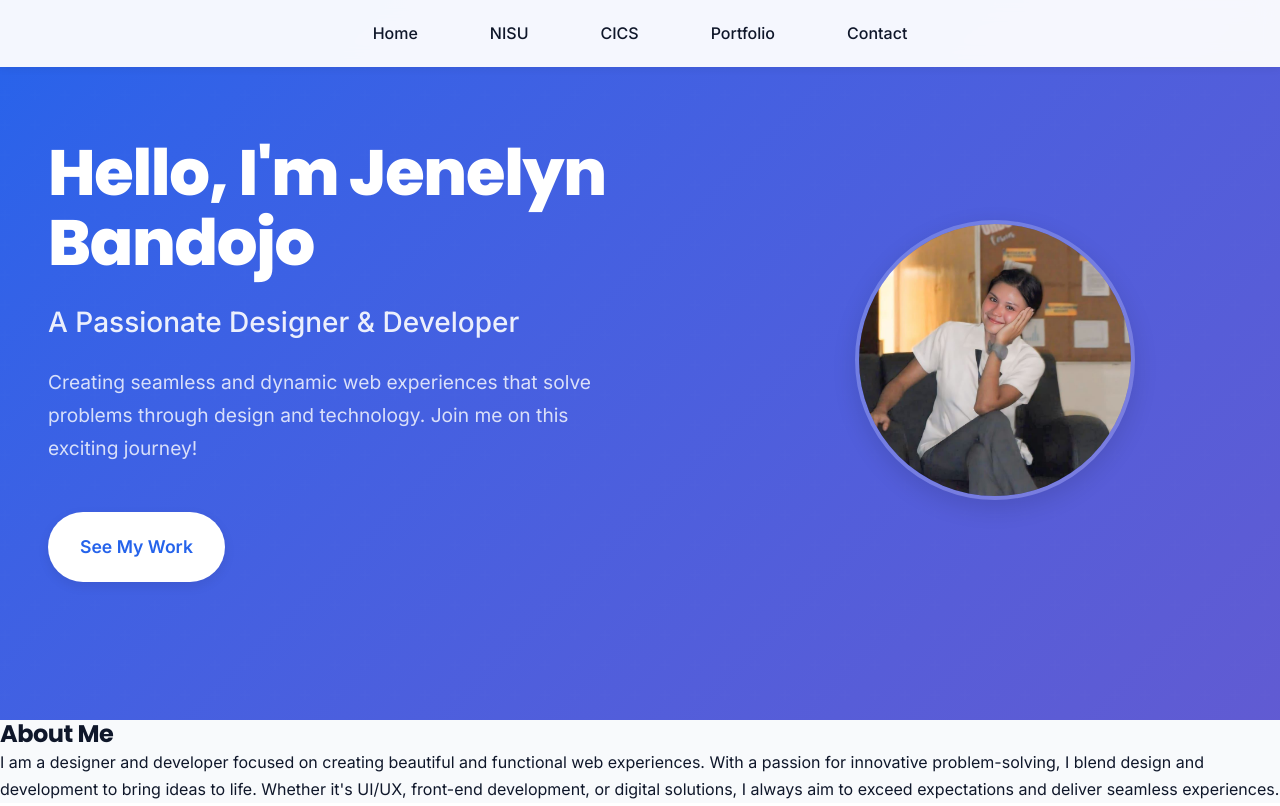
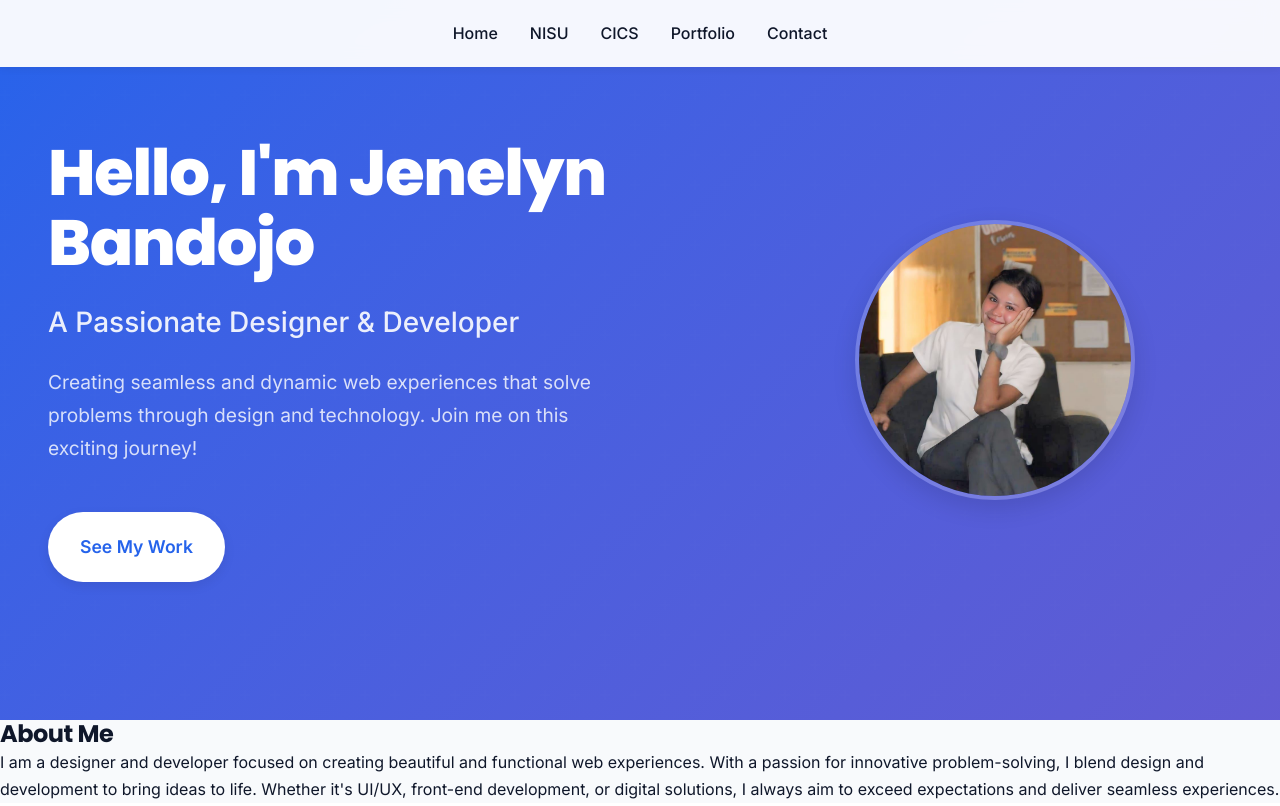
Before and after one commit to Variable27/Jenelyn, a plain HTML site: page index.html in a window 1280 px wide. Shown: the top 806 px of the page. Drawn offline with Linux system fonts and the light colour scheme.

Commit message:
Update styles.css

```diff
--- a/styles.css
+++ b/styles.css
@@ -71,6 +71,7 @@ h1, h2, h3, h4, h5, h6 {
     width: 100%;
     box-shadow: var(--shadow-sm);
     z-index: 100;
+
 }
 
 .nav-links {
@@ -85,7 +86,7 @@ h1, h2, h3, h4, h5, h6 {
     color: var(--text-color);
     font-size: 1rem;
     font-weight: 500;
-    padding: var(--spacing-xs) var(--spacing-sm);
+    padding: var(--spacing-xd) var(--spacing-sm);
     border-radius: var(--border-radius-full);
     transition: all var(--transition-fast);
     position: relative;
```
